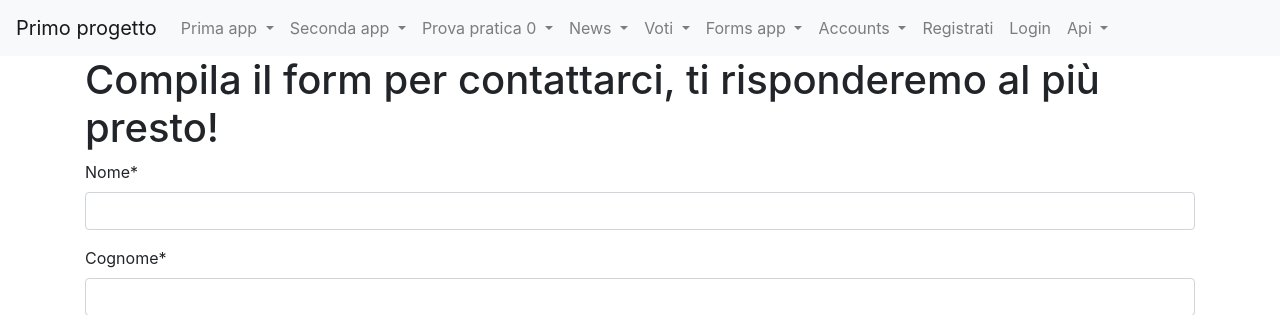
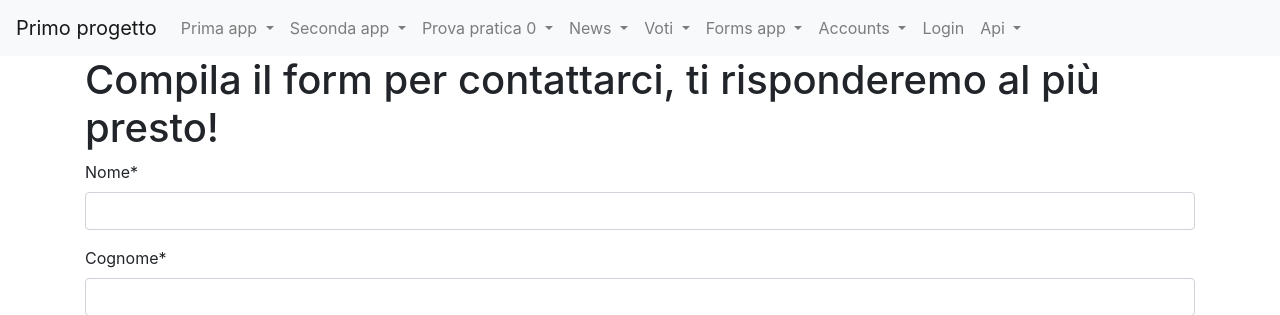
Before and after one commit to nikytz/primo_progetto, a Django app: page /forms_app/contatto in a window 1280 px wide. Shown: the top 315 px of the page. Run offline with Django 5.2, Linux system fonts and the light colour scheme; some libraries are stand-ins or nearby versions.

Commit message:
tolto atlas

```diff
--- a/templates/base.html
+++ b/templates/base.html
@@ -136,9 +136,7 @@
           </div>
         </li>
       {% else %}
-        <li class="nav-item">
-            <a class="nav-link" href="{% url 'atlas:registrati' %}">Registrati</a>
-        </li>
+
         <li class="nav-item">
             <a class="nav-link" href="{% url 'login' %}">Login</a>
         </li>
```
